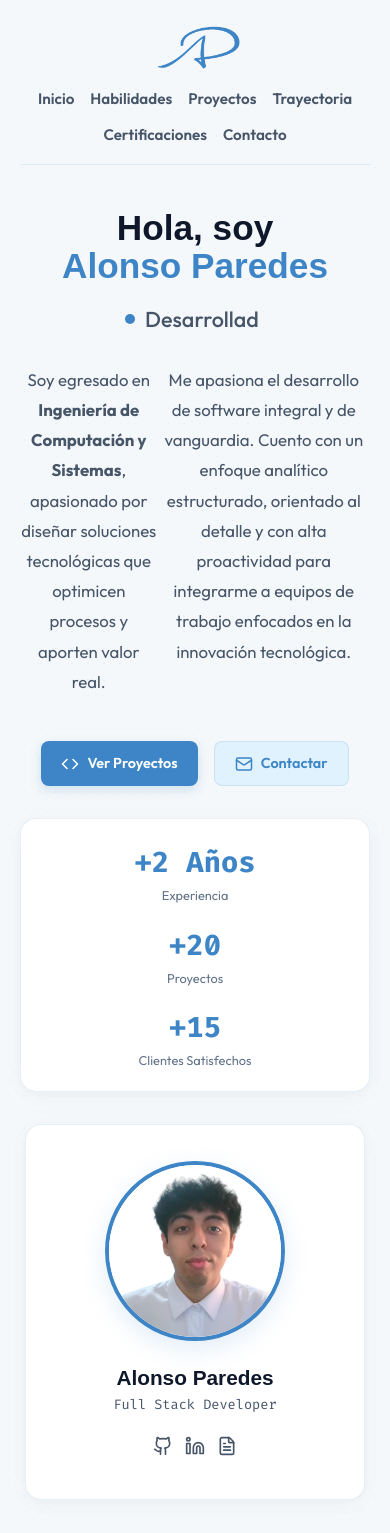
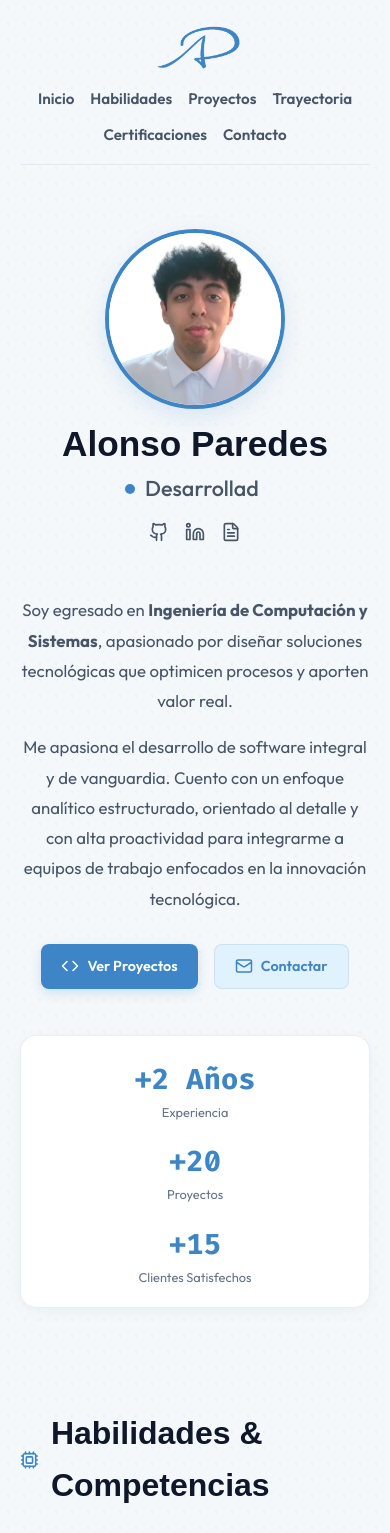
Before and after one commit to hxtxrchq/Portfolio, a React (Vite) app: page / in a window 390 px wide. Shown: the top 1533 px of the page. Built offline with nearby package versions, Linux system fonts and the light colour scheme; a web font is replaced by a local one.

Commit message:
feat:Responsive

```diff
--- a/src/components/VisualMode.tsx
+++ b/src/components/VisualMode.tsx
@@ -338,85 +338,10 @@ export const VisualMode: React.FC = () => {
       </header>
 
       {/* 2. United Hero & About Me Section */}
-      <section id="home" className="hero-section">
-        <div className="hero-content">
-          <h1 className="hero-title">
-            Hola, soy <br />
-            <span style={{ color: 'var(--accent-color)' }}>
-              Alonso Paredes
-            </span>
-          </h1>
+      <section id="home" className="hero-section" style={{ display: 'flex', flexDirection: 'column', gap: '30px', alignItems: 'center', textAlign: 'center', minHeight: 'auto', padding: '40px 0', marginBottom: '60px' }}>
 
-          {/* Interactive dynamic Typewriter subtitle */}
-          <h2
-            style={{
-              fontSize: '1.35rem',
-              color: 'var(--text-secondary)',
-              fontWeight: 500,
-              marginBottom: '28px',
-              minHeight: '30px',
-              display: 'flex',
-              alignItems: 'center',
-              gap: '10px'
-            }}
-          >
-            <span style={{ width: '10px', height: '10px', borderRadius: '50%', background: 'var(--accent-color)', display: 'inline-block' }} />
-            <span className="typewriter-cursor" style={{ paddingRight: '4px' }}>
-              {typewriterText}
-            </span>
-          </h2>
-
-          <div style={{ color: 'var(--text-secondary)', fontSize: '1.05rem', marginBottom: '28px', maxWidth: '620px', lineHeight: '1.8' }}>
-            <p style={{ marginBottom: '16px' }}>
-              Soy egresado en <strong>Ingeniería de Computación y Sistemas</strong>, apasionado por diseñar soluciones tecnológicas que optimicen procesos y aporten valor real.
-            </p>
-            <p>
-              Me apasiona el desarrollo de software integral y de vanguardia. Cuento con un enfoque analítico estructurado, orientado al detalle y con alta proactividad para integrarme a equipos de trabajo enfocados en la innovación tecnológica.
-            </p>
-          </div>
-
-          <div style={{ display: 'flex', gap: '16px', flexWrap: 'wrap', marginBottom: '32px' }}>
-            <a href="#projects" className="btn-cyber">
-              <Code size={18} /> Ver Proyectos
-            </a>
-            <a href="#contact" className="btn-cyber-secondary">
-              <Mail size={18} /> Contactar
-            </a>
-          </div>
-
-          {/* Stats Dashboard */}
-          <div className="hero-stats">
-            <div>
-              <div style={{ fontSize: '1.8rem', fontWeight: 'bold', color: 'var(--accent-color)', fontFamily: 'var(--font-code)' }}>+{stats.exp} Años</div>
-              <div style={{ fontSize: '0.8rem', color: 'var(--text-muted)' }}>Experiencia</div>
-            </div>
-            <div style={{ width: '1px', background: 'var(--border-subtle)' }} />
-            <div>
-              <div style={{ fontSize: '1.8rem', fontWeight: 'bold', color: 'var(--accent-color)', fontFamily: 'var(--font-code)' }}>+{stats.projects}</div>
-              <div style={{ fontSize: '0.8rem', color: 'var(--text-muted)' }}>Proyectos</div>
-            </div>
-            <div style={{ width: '1px', background: 'var(--border-subtle)' }} />
-            <div>
-              <div style={{ fontSize: '1.8rem', fontWeight: 'bold', color: 'var(--accent-color)', fontFamily: 'var(--font-code)' }}>+{stats.clients}</div>
-              <div style={{ fontSize: '0.8rem', color: 'var(--text-muted)' }}>Clientes Satisfechos</div>
-            </div>
-          </div>
-        </div>
-
-        {/* Profile Card */}
-        <div className="hero-profile">
-          <div
-            className="glass"
-            style={{
-              width: '340px',
-              padding: '36px 28px',
-              textAlign: 'center',
-              display: 'flex',
-              flexDirection: 'column',
-              alignItems: 'center',
-              gap: '20px'
-            }}
-          >
+        {/* Profile Card Header (Avatar + Name + Title at the top) */}
+        <div style={{ display: 'flex', flexDirection: 'column', alignItems: 'center', gap: '16px' }}>
           <div
             style={{
               width: '180px',
@@ -436,11 +361,32 @@ export const VisualMode: React.FC = () => {
           </div>
 
           <div>
-              <h3 style={{ fontSize: '1.3rem', fontFamily: 'var(--font-title)', color: 'var(--primary-color)' }}>Alonso Paredes</h3>
-              <p style={{ color: 'var(--text-secondary)', fontSize: '0.85rem', fontFamily: 'var(--font-code)' }}>Full Stack Developer</p>
-            </div>
+            <h1 style={{ fontSize: 'clamp(2.2rem, 6vw, 3.6rem)', fontFamily: 'var(--font-title)', color: 'var(--primary-color)', margin: '0 0 8px 0', lineHeight: '1.1' }}>
+              Alonso Paredes
+            </h1>
 
-            <div style={{ display: 'flex', gap: '12px' }}>
+            {/* Typewriter subtitle */}
+            <h2
+              style={{
+                fontSize: '1.35rem',
+                color: 'var(--text-secondary)',
+                fontWeight: 500,
+                marginBottom: '16px',
+                minHeight: '30px',
+                display: 'flex',
+                alignItems: 'center',
+                justifyContent: 'center',
+                gap: '10px'
+              }}
+            >
+              <span style={{ width: '10px', height: '10px', borderRadius: '50%', background: 'var(--accent-color)', display: 'inline-block' }} />
+              <span className="typewriter-cursor" style={{ paddingRight: '4px' }}>
+                {typewriterText}
+              </span>
+            </h2>
+
+            {/* Social media icons below the subtitle */}
+            <div style={{ display: 'flex', gap: '16px', justifyContent: 'center', marginBottom: '16px' }}>
               <a href="https://github.com/hxtxrchq" target="_blank" rel="noopener noreferrer" style={{ color: 'var(--text-secondary)', transition: 'var(--transition-smooth)' }} onMouseEnter={e => e.currentTarget.style.color = 'var(--accent-color)'} onMouseLeave={e => e.currentTarget.style.color = 'var(--text-secondary)'}>
                 <GithubIcon size={20} />
               </a>
@@ -451,6 +397,44 @@ export const VisualMode: React.FC = () => {
                 <FileText size={20} />
               </a>
             </div>
+          </div>
+        </div>
+
+        {/* Content (passions and descriptions) */}
+        <div style={{ color: 'var(--text-secondary)', fontSize: '1.05rem', maxWidth: '800px', lineHeight: '1.8', margin: '0 auto' }}>
+          <p style={{ marginBottom: '16px' }}>
+            Soy egresado en <strong>Ingeniería de Computación y Sistemas</strong>, apasionado por diseñar soluciones tecnológicas que optimicen procesos y aporten valor real.
+          </p>
+          <p>
+            Me apasiona el desarrollo de software integral y de vanguardia. Cuento con un enfoque analítico estructurado, orientado al detalle y con alta proactividad para integrarme a equipos de trabajo enfocados en la innovación tecnológica.
+          </p>
+        </div>
+
+        {/* Buttons / Calls to Action */}
+        <div style={{ display: 'flex', gap: '16px', flexWrap: 'wrap', justifyContent: 'center', marginBottom: '16px' }}>
+          <a href="#projects" className="btn-cyber">
+            <Code size={18} /> Ver Proyectos
+          </a>
+          <a href="#contact" className="btn-cyber-secondary">
+            <Mail size={18} /> Contactar
+          </a>
+        </div>
+
+        {/* Stats Dashboard */}
+        <div className="hero-stats" style={{ margin: '0 auto' }}>
+          <div>
+            <div style={{ fontSize: '1.8rem', fontWeight: 'bold', color: 'var(--accent-color)', fontFamily: 'var(--font-code)' }}>+{stats.exp} Años</div>
+            <div style={{ fontSize: '0.8rem', color: 'var(--text-muted)' }}>Experiencia</div>
+          </div>
+          <div style={{ width: '1px', background: 'var(--border-subtle)' }} />
+          <div>
+            <div style={{ fontSize: '1.8rem', fontWeight: 'bold', color: 'var(--accent-color)', fontFamily: 'var(--font-code)' }}>+{stats.projects}</div>
+            <div style={{ fontSize: '0.8rem', color: 'var(--text-muted)' }}>Proyectos</div>
+          </div>
+          <div style={{ width: '1px', background: 'var(--border-subtle)' }} />
+          <div>
+            <div style={{ fontSize: '1.8rem', fontWeight: 'bold', color: 'var(--accent-color)', fontFamily: 'var(--font-code)' }}>+{stats.clients}</div>
+            <div style={{ fontSize: '0.8rem', color: 'var(--text-muted)' }}>Clientes Satisfechos</div>
           </div>
         </div>
       </section>
```
Lines whose indentation alone changed are shown as unchanged.
